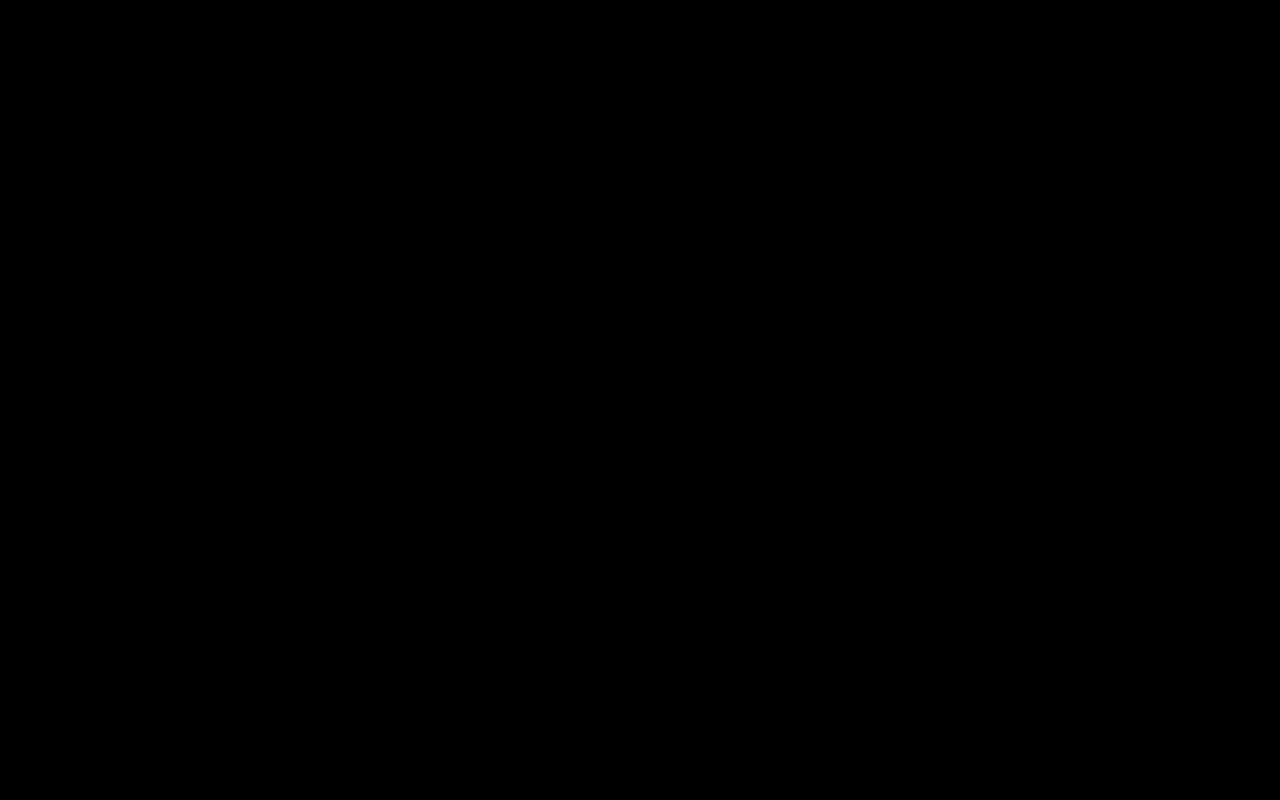
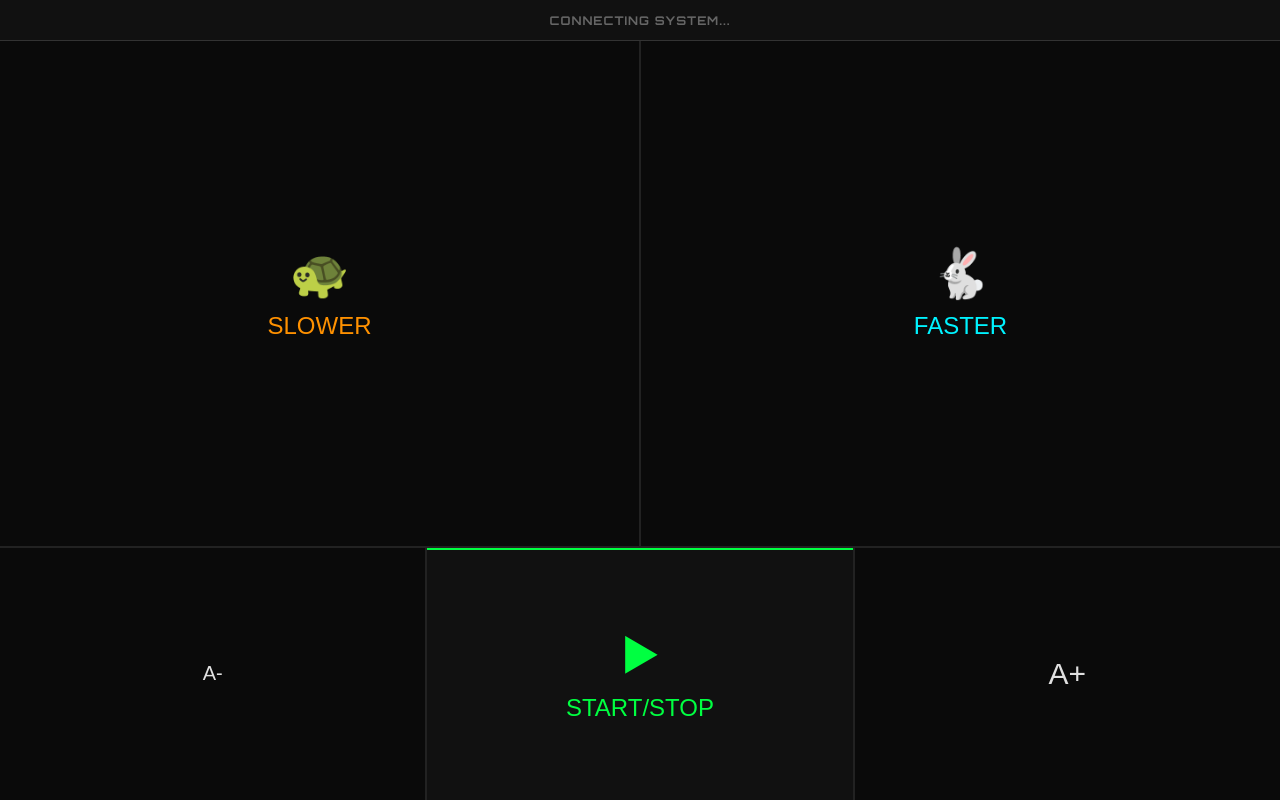
Before and after one commit to Nonthaphathr/teleprompter, a website: page remote.html in a window 1280 px wide. Drawn offline with nearby package versions, Linux system fonts and the light colour scheme; no server answers.

Commit message:
Update remote.html

```diff
--- a/remote.html
+++ b/remote.html
@@ -21,4 +21,150 @@
 
         /* --- Header Status --- */
         #status-bar {
-            height: 4
+            height: 40px;
+            background: #111;
+            border-bottom: 1px solid #333;
+            display: flex;
+            align-items: center;
+            justify-content: center;
+            font-size: 12px;
+            color: #666;
+            letter-spacing: 1px;
+        }
+        .connected { color: #00ff41 !important; text-shadow: 0 0 5px #00ff41; }
+
+        /* --- Main Control Grid --- */
+        .grid-container {
+            flex-grow: 1;
+            display: grid;
+            grid-template-rows: 2fr 1fr; /* บน 2 ส่วน, ล่าง 1 ส่วน */
+            gap: 2px;
+            background: #222; /* สีเส้น Grid */
+        }
+
+        /* Speed Zone (Top) */
+        .speed-zone {
+            display: grid;
+            grid-template-columns: 1fr 1fr; /* ซ้าย/ขวา */
+            gap: 2px;
+        }
+
+        /* Function Zone (Bottom) */
+        .func-zone {
+            display: grid;
+            grid-template-columns: 1fr 1fr 1fr; /* 3 ปุ่มล่าง */
+            gap: 2px;
+        }
+
+        /* Button Styling */
+        .btn {
+            background: #0a0a0a;
+            border: none;
+            color: #444;
+            font-size: 1.5rem;
+            display: flex;
+            flex-direction: column;
+            align-items: center;
+            justify-content: center;
+            transition: all 0.1s;
+            cursor: pointer;
+            text-transform: uppercase;
+        }
+        .btn span { font-size: 0.8rem; margin-top: 5px; opacity: 0.5; }
+        .btn i { font-size: 3rem; margin-bottom: 10px; font-style: normal; }
+
+        /* Specific Colors */
+        .btn-slower { color: #ff9100; }
+        .btn-faster { color: #00f3ff; }
+        .btn-play { background: #111; color: #00ff41; border-top: 2px solid #00ff41; }
+
+        /* Active State (Feedback) */
+        .btn:active { background: #222; transform: scale(0.98); }
+        .btn-slower:active { background: rgba(255, 145, 0, 0.2); color: white; }
+        .btn-faster:active { background: rgba(0, 243, 255, 0.2); color: white; }
+        .btn-play:active { background: rgba(0, 255, 65, 0.3); }
+
+        .btn-font { color: #e0e0e0; font-size: 1.2rem; }
+
+        /* Play Button Special */
+        #play-icon::after { content: "▶"; }
+        .playing #play-icon::after { content: "⏸"; }
+
+    </style>
+</head>
+<body>
+
+    <div id="status-bar" id="status-text">CONNECTING SYSTEM...</div>
+
+    <div class="grid-container">
+
+        <div class="speed-zone">
+            <button class="btn btn-slower" onclick="send('speed', -1)">
+                <i>🐢</i>
+                SLOWER
+            </button>
+            <button class="btn btn-faster" onclick="send('speed', 1)">
+                <i>🐇</i>
+                FASTER
+            </button>
+        </div>
+
+        <div class="func-zone">
+            <button class="btn btn-font" onclick="send('font-size', -1)">
+                <div style="font-size:20px;">A-</div>
+            </button>
+
+            <button class="btn btn-play" id="play-btn" onclick="togglePlay()">
+                <i id="play-icon"></i>
+                START/STOP
+            </button>
+
+            <button class="btn btn-font" onclick="send('font-size', 1)">
+                <div style="font-size:30px;">A+</div>
+            </button>
+        </div>
+
+    </div>
+
+    <script>
+        const BACKEND_URL = "https://teleprompter-09ku.onrender.com"; // แก้เป็น URL ของคุณ
+        const socket = io(BACKEND_URL);
+        const urlParams = new URLSearchParams(window.location.search);
+        const sessionId = urlParams.get('session');
+        const statusEl = document.getElementById('status-bar');
+
+        let isPlaying = false;
+
+        socket.on('connect', () => {
+            if (sessionId) {
+                socket.emit('join-session', sessionId);
+                statusEl.innerText = "CONNECTED: " + sessionId;
+                statusEl.classList.add('connected');
+            } else {
+                statusEl.innerText = "ERROR: NO SESSION ID";
+                statusEl.style.color = "red";
+            }
+        });
+
+        function send(cmd, val) {
+            if (!sessionId) return;
+
+            // Haptic Feedback (สั่นมือถือเบาๆ)
+            if (navigator.vibrate) navigator.vibrate(30);
+
+            socket.emit('send-command', {
+                sessionId: sessionId,
+                command: cmd,
+                value: val
+            });
+        }
+
+        function togglePlay() {
+            isPlaying = !isPlaying;
+            document.getElementById('play-btn').classList.toggle('playing', isPlaying);
+            send('toggle');
+            if (navigator.vibrate) navigator.vibrate([30, 50, 30]); // สั่น 2 ทีเมื่อกด Play/Pause
+        }
+    </script>
+</body>
+</html>
```
